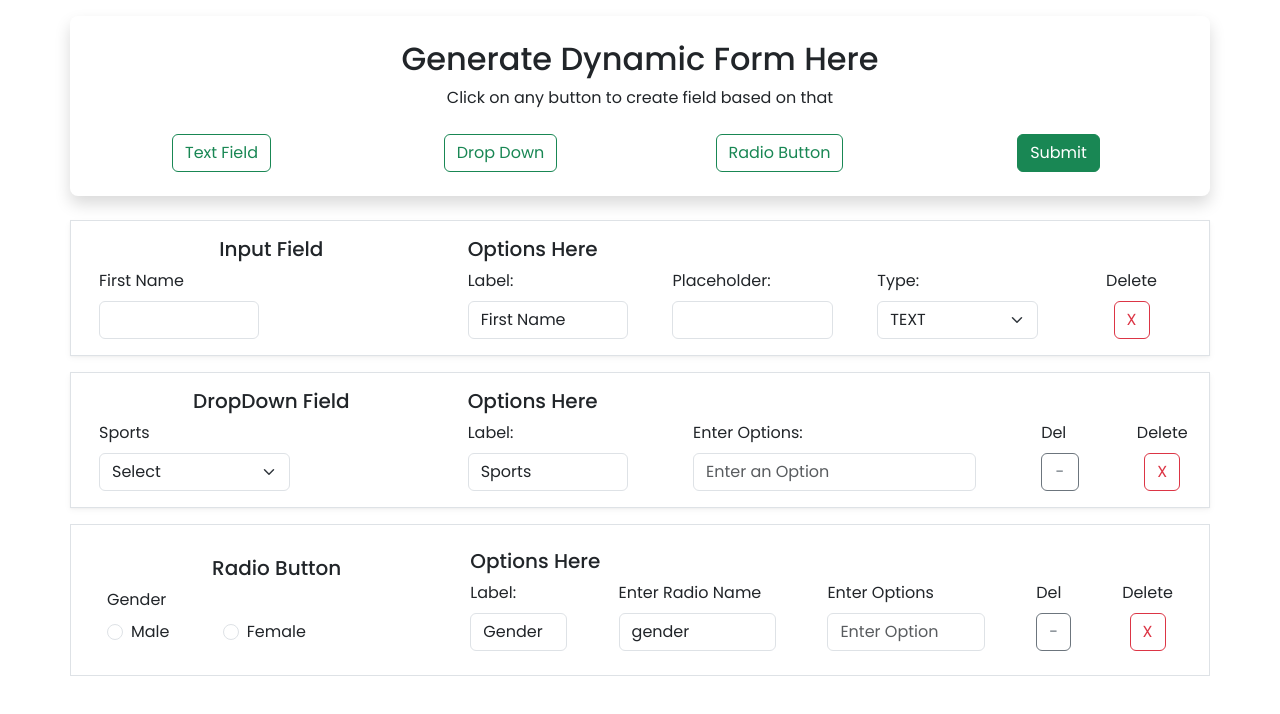
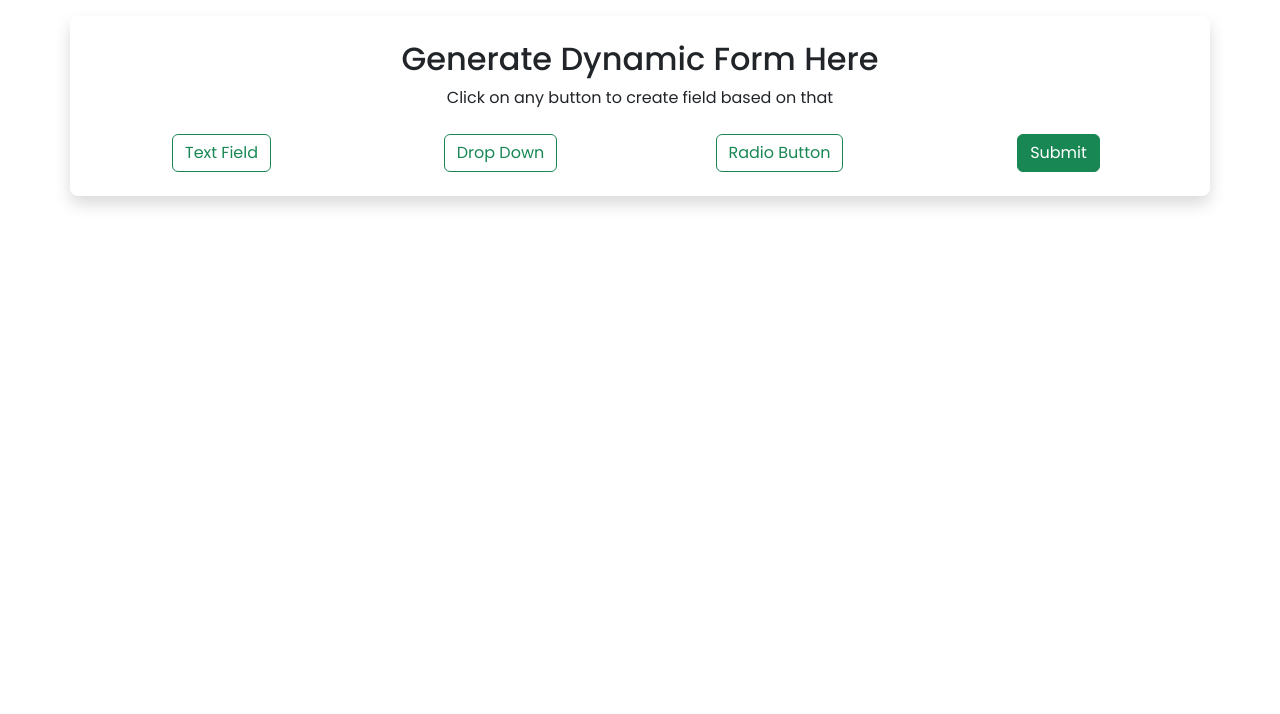
Before and after one commit to meet2960/ReactJs, a React (Create React App) app in the folder dynamicform/: page / in a window 1280 px wide. Shown: the top 714 px of the page. Built offline with nearby package versions, Linux system fonts and the light colour scheme.

Commit message:
fixed bugs in object

```diff
--- a/dynamicform/src/Redux/formSlice.js
+++ b/dynamicform/src/Redux/formSlice.js
@@ -1,7 +1,7 @@
 import { createSlice } from "@reduxjs/toolkit";
 const initialStateValues = {
   formFields: [
-    {
+    /*    {
       category: "inputField",
       type: "text",
       data: "",
@@ -23,9 +23,10 @@ const initialStateValues = {
       label: "Gender",
       name: "gender",
       options: ["Male", "Female"],
-    },
+    }, */
   ],
   formData: null,
+  userData: [],
 };
 
 const formSlice = createSlice({
@@ -98,14 +99,15 @@ const formSlice = createSlice({
         result[current.name] = "";
         return result;
       }, {});
-      console.log("New Obj", obj);
-      if (state.formData === null) {
-        state.formData = obj;
-      }
+      state.formData = obj;
     },
     handleFormDataChange: (state, action) => {
-      console.log("Inside Form Data Change", state.formData);
       state.formData[action.payload.names] = action.payload.value;
+    },
+    handleGeneratedFormData: (state, action) => {
+      state.userData.push(state.formData);
+      state.formFields = [];
+      state.formData = null;
     },
   },
 });
@@ -120,4 +122,5 @@ export const {
   handleAddInputOptionField,
   handleFormDataChange,
   handleSubmitForm,
+  handleGeneratedFormData,
 } = formSlice.actions;
--- a/dynamicform/src/pages/Components/ButtonsGroup.jsx
+++ b/dynamicform/src/pages/Components/ButtonsGroup.jsx
@@ -35,7 +35,7 @@ const ButtonsGroup = () => {
       icon: "success",
       title: "Form Created Successfully",
       showConfirmButton: false,
-      timer: 150,
+      timer: 1500,
     }).then(() => {
       navigate("/newform");
       dispatch(handleSubmitForm());
--- a/dynamicform/src/pages/Components/DeleteFeildButton.jsx
+++ b/dynamicform/src/pages/Components/DeleteFeildButton.jsx
@@ -6,6 +6,10 @@ const DeleteFeildButton = ({ index }) => {
   const dispatch = useDispatch();
   return (
     <>
+      <label htmlFor="delete-button" className="form-label">
+        Delete
+      </label>
+      <div>
         <Button
           type="button"
           outline={true}
@@ -14,6 +18,7 @@ const DeleteFeildButton = ({ index }) => {
         >
           X
         </Button>
+      </div>
     </>
   );
 };
--- a/dynamicform/src/pages/Components/DropDown.jsx
+++ b/dynamicform/src/pages/Components/DropDown.jsx
@@ -22,7 +22,7 @@ const DropDown = ({ items, index }) => {
               {items.label ? items.label : "Label"}
             </label>
             <select
-              name={`${items.label ? items.label : items.name + "-" + index}`}
+              name={items.name}
               // name={`${items.name}-${index}`}
               id={`${items.category}-${index}`}
               className="form-select"
@@ -64,7 +64,18 @@ const DropDown = ({ items, index }) => {
               className="form-control"
               type="text"
               placeholder="Enter an Option"
-              onBlur={(e) => {
+              onKeyDownCapture={(e) => {
+                if (e.key === "Enter") {
+                  dispatch(
+                    handleAddInputOptionField({
+                      index: index,
+                      value: e.target.value,
+                    })
+                  );
+                  e.target.value = "";
+                }
+              }}
+              /* onBlur={(e) => {
                 if (e.target.value !== "") {
                   dispatch(
                     handleAddInputOptionField({
@@ -74,7 +85,7 @@ const DropDown = ({ items, index }) => {
                   );
                   e.target.value = "";
                 }
-              }}
+              }} */
             />
           </Col>
           {/* <Col lg={1} className="d-flex flex-column">
@@ -97,12 +108,7 @@ const DropDown = ({ items, index }) => {
             </Button>
           </Col>
           <Col lg={1} className="d-flex flex-column align-items-center">
-            <label htmlFor="" className="form-label">
-              Delete
-            </label>
-            <div>
-              <DeleteFeildButton index={index} />
-            </div>
+            <DeleteFeildButton index={index} />
           </Col>
         </Row>
       </Col>
--- a/dynamicform/src/pages/Components/RadioField.jsx
+++ b/dynamicform/src/pages/Components/RadioField.jsx
@@ -23,8 +23,7 @@ const RadioField = ({ items, index }) => {
               <input
                 className="form-check-input me-2"
                 type={items.type}
-                name={`${items.label ? items.label : items.name + "-" + index}`}
-                // name={items.name}
+                name={items.name}
                 value={option}
               />
               {option}
@@ -35,7 +34,7 @@ const RadioField = ({ items, index }) => {
       <Col lg={8}>
         <h5>Options Here</h5>
         <Row className="justify-content-between">
-          <Col lg={2}>
+          <Col lg={3}>
             <label className="form-label">Label:</label>
             <input
               className="form-control"
@@ -53,7 +52,7 @@ const RadioField = ({ items, index }) => {
               }
             />
           </Col>
-          <Col lg={3}>
+          {/* <Col lg={3}>
             <label htmlFor="" className="form-label">
               Enter Radio Name
             </label>
@@ -73,7 +72,7 @@ const RadioField = ({ items, index }) => {
                 )
               }
             />
-          </Col>
+          </Col> */}
           <Col lg={3}>
             <label htmlFor="" className="form-label">
               Enter Options
@@ -82,7 +81,18 @@ const RadioField = ({ items, index }) => {
               className="form-control"
               type="text"
               placeholder="Enter Option"
-              onBlur={(e) => {
+              onKeyDownCapture={(e) => {
+                if (e.key === "Enter") {
+                  dispatch(
+                    handleAddInputOptionField({
+                      index: index,
+                      value: e.target.value,
+                    })
+                  );
+                  e.target.value = "";
+                }
+              }}
+              /* onBlur={(e) => {
                 if (e.target.value !== "") {
                   dispatch(
                     handleAddInputOptionField({
@@ -92,7 +102,7 @@ const RadioField = ({ items, index }) => {
                   );
                 }
                 e.target.value = "";
-              }}
+              }} */
             />
           </Col>
           {/* <Col lg={"auto"} className="d-flex flex-column">
@@ -124,12 +134,7 @@ const RadioField = ({ items, index }) => {
             </Button>
           </Col>
           <Col lg={"auto"} className="d-flex flex-column align-items-center">
-            <label htmlFor="" className="form-label">
-              Delete
-            </label>
-            <div>
-              <DeleteFeildButton index={index} />
-            </div>
+            <DeleteFeildButton index={index} />
           </Col>
         </Row>
       </Col>
--- a/dynamicform/src/pages/Components/TextField.jsx
+++ b/dynamicform/src/pages/Components/TextField.jsx
@@ -30,8 +30,6 @@ const TextField = ({ items, index }) => {
             <input
               className="form-control"
               name={items.name}
-              // name={`${items.label ? items.label : items.name}`}
-              // name={`${items.name}-${index}`}
               id={`${items.category}-${index}`}
               type={items.type}
               placeholder={items.placeholder}
@@ -106,12 +104,7 @@ const TextField = ({ items, index }) => {
             </select>
           </Col>
           <Col lg={2} className="d-flex flex-column align-items-center">
-            <label htmlFor="" className="form-label">
-              Delete
-            </label>
-            <div>
-              <DeleteFeildButton index={index} />
-            </div>
+            <DeleteFeildButton index={index} />
           </Col>
         </Row>
       </Col>
--- a/dynamicform/src/pages/GeneratedForm.jsx
+++ b/dynamicform/src/pages/GeneratedForm.jsx
@@ -1,16 +1,41 @@
 import React, { useEffect } from "react";
 import { useNavigate } from "react-router-dom";
 import { useDispatch, useSelector } from "react-redux";
-import { handleFormDataChange } from "../Redux/formSlice";
+import {
+  handleFormDataChange,
+  handleGeneratedFormData,
+} from "../Redux/formSlice";
 import { Container, Row, Col, Button, Form } from "reactstrap";
+import Swal from "sweetalert2";
 const GeneratedForm = () => {
   const formField = useSelector((state) => state.formFields);
   const formData = useSelector((state) => state.formData);
+  const userData = useSelector((state) => state.userData);
   useEffect(() => {
     console.log("Form Data is : ", formData);
   }, [formData]);
+  const handleSubmitData = (e) => {
+    e.preventDefault();
+    Swal.fire({
+      title: "Are you sure?",
+      text: "You won't be able to revert this!",
+      icon: "warning",
+      showCancelButton: true,
+      confirmButtonColor: "#3085d6",
+      cancelButtonColor: "#d33",
+      confirmButtonText: "Yes",
+    }).then((result) => {
+      if (result.isConfirmed) {
+        Swal.fire("Your Data has been Submitted Successfully...!!!");
+        console.log("User Data is : ", userData);
+        dispatch(handleGeneratedFormData());
+        navigate("/");
+      }
+    });
+  };
   const navigate = useNavigate();
   const dispatch = useDispatch();
+
   return (
     <Container fluid={true}>
       <Form action="" name="generatedForm">
@@ -115,7 +140,9 @@ const GeneratedForm = () => {
                         type="button"
                         outline={false}
                         color="success"
-                        // onClick={handleFormSubmit}
+                        onClick={(e) => {
+                          handleSubmitData(e);
+                        }}
                       >
                         Submit Data
                       </Button>
```
Lines whose indentation alone changed are shown as unchanged.
